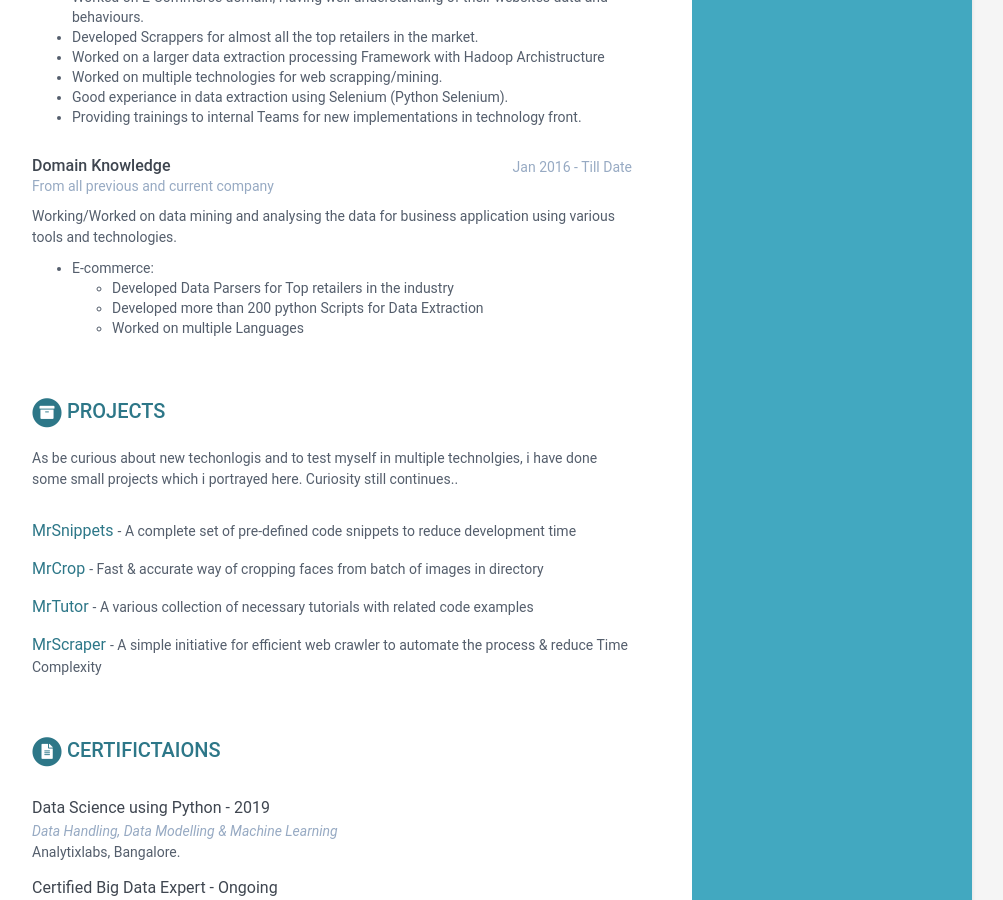
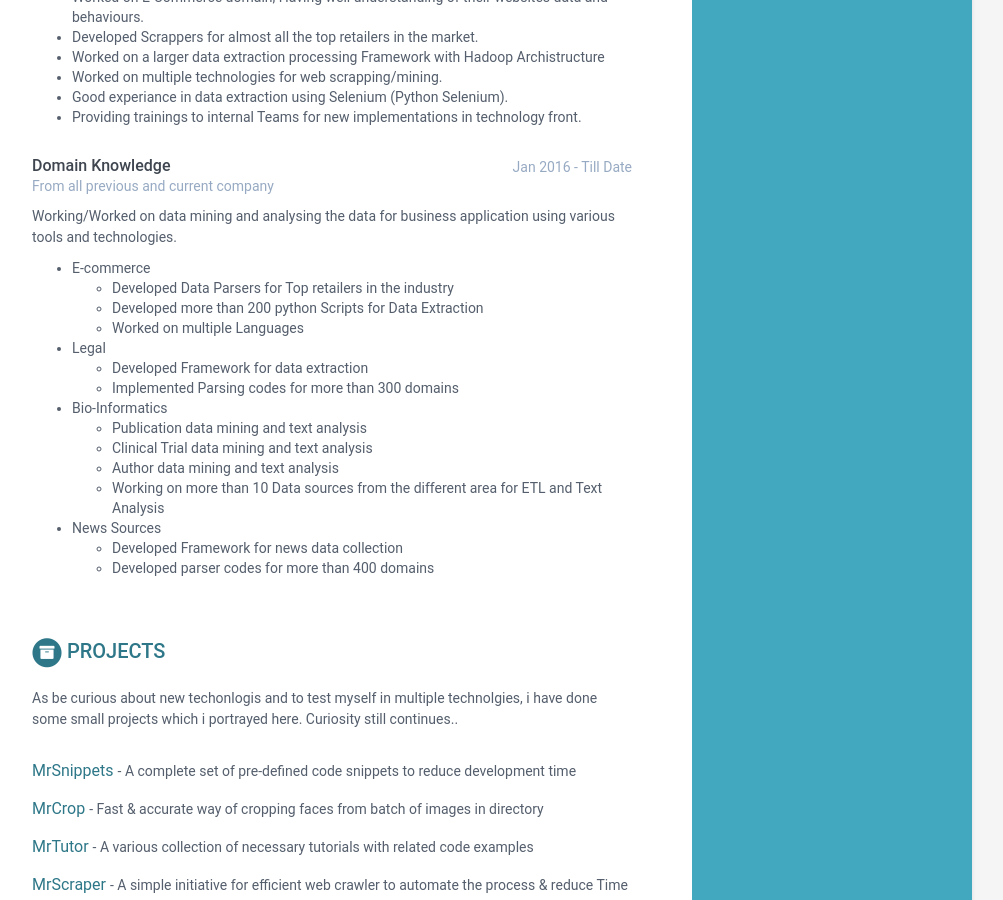
Before and after one commit to dhamodharanrk/online-cv, a Jekyll site: the page built from index.html, in a window 1280 px wide and 900 px high, scrolled down 1193 px. Shown: the whole window, without its empty margins (168-1171 px from the left). Built offline with Jekyll 4.4.1, drawn with Linux system fonts in a browser that asks for light colours.

Commit message:
Update data.yml

```diff
--- a/_data/data.yml
+++ b/_data/data.yml
@@ -132,10 +132,24 @@ experiences:
       details: |
         Working/Worked on data mining and analysing the data for business application using various tools and technologies.
 
-          - E-commerce:
+          - E-commerce
               - Developed Data Parsers for Top retailers in the industry
               - Developed more than 200 python Scripts for Data Extraction
               - Worked on multiple Languages
+
+          - Legal
+              - Developed Framework for data extraction
+              - Implemented Parsing codes for more than 300 domains
+
+          - Bio-Informatics
+              - Publication data mining and text analysis
+              - Clinical Trial data mining and text analysis
+              - Author data mining and text analysis
+              - Working on more than 10 Data sources from the different area for ETL and Text Analysis
+
+          - News Sources
+              - Developed Framework for news data collection
+              - Developed parser codes for more than 400 domains
 
 publications:
     title: Certifictaions
```
